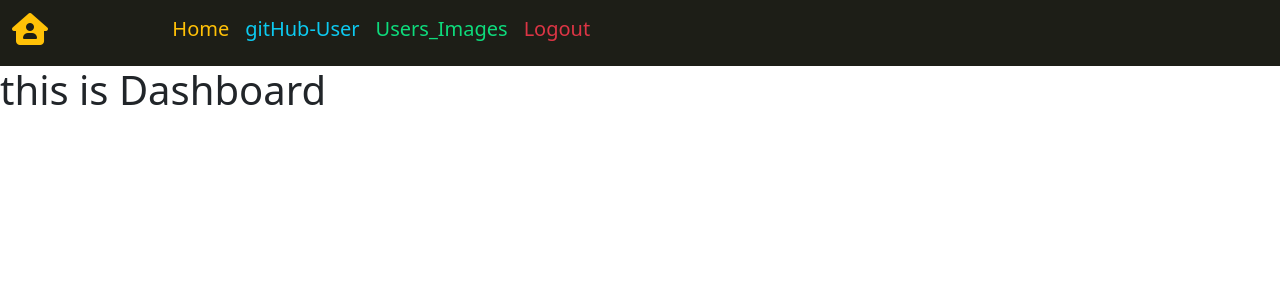
After one commit to nurnobiCSE/DjangoWebScrap_withAuthentic_system, a Django app: page /dashboard in a window 1280 px wide. The commit adds this page. Shown: the top 300 px of the page. Run offline with Django 4.2, Linux system fonts and the light colour scheme.

Commit message:
login and registration

```diff
--- a/myapp/urls.py
+++ b/myapp/urls.py
@@ -3,4 +3,6 @@ from .import views
 urlpatterns = [
     path('',views.index,name='index'),
     path('signup-user',views.Signup,name='signup'),
+    path('dashboard',views.Dashboard,name='dashboard'),
+    path('logout',views.logout,name='logout'),
 ]
--- a/myapp/views.py
+++ b/myapp/views.py
@@ -1,9 +1,50 @@
-from django.shortcuts import render
+from django.shortcuts import render,redirect
+from django.contrib.auth.models import User, auth
+from django.contrib.auth import authenticate,login,logout
+from django.contrib import messages
 
 # Create your views here.
 
 def index(request):
+    if request.method == 'POST':
+        username = request.POST['username']
+        password = request.POST['password']
+        user = authenticate(request,username=username,password=password)
+
+        if user is not None:
+            login(request,user)
+            return redirect('dashboard')
     return render(request,'index.html')
 
+def logout(request):
+    auth.logout(request)
+    return redirect('index')
+
 def Signup(request):
+    if request.method == 'POST':
+        username = request.POST['username']
+        email = request.POST['email']
+        password = request.POST['password']
+        repassword = request.POST['repassword']
+
+        if password == repassword:
+            if User.objects.filter(email=email).exists():
+                messages.warning(request,"this email already exists!")
+                return redirect('signup')
+            elif User.objects.filter(username=username).exists():
+                messages.warning(request,"this username already exists! try another!")
+                return redirect('signup')
+            else:
+                user = User.objects.create_user(username=username,email=email,password=password)
+                user.save()
+                messages.success(request,"registration successful")
+                return redirect('index')
+        else:
+            messages.warning(request,"Password is not matched!")
+            return redirect('signup')
+
     return render(request,'signup.html')
+
+
+def Dashboard(request):
+    return render(request,'dashboard.html')
--- a/templates/base.html
+++ b/templates/base.html
@@ -45,7 +45,9 @@
               <a class="nav-link active text-warning h5" aria-current="page" href="{% url 'index' %}">Home</a>
               <a class="nav-link text-info h5" href="#">gitHub-User</a>
               <a class="nav-link text-success h5" href="#">Users_Images</a>
-              <a class="nav-link text-danger h5" href="#">Logout</a>
+              {% block logout %}
+
+              {% endblock logout %}
             </div>
           </div>
         </div>
--- /dev/null
+++ b/templates/dashboard.html
@@ -0,0 +1,10 @@
+{% extends 'base.html' %}
+{% block title %}
+Dashboard
+{%endblock title%}
+{% block logout %}
+<a class="nav-link text-danger h5" href="logout">Logout</a>
+{% endblock logout %}
+{%block body%}
+<h1>this is Dashboard</h1>
+{% endblock body %}
```
Also changed, not shown: templates/index.html (+5 -2 lines), templates/signup.html (+9 -7 lines), db.sqlite3.
